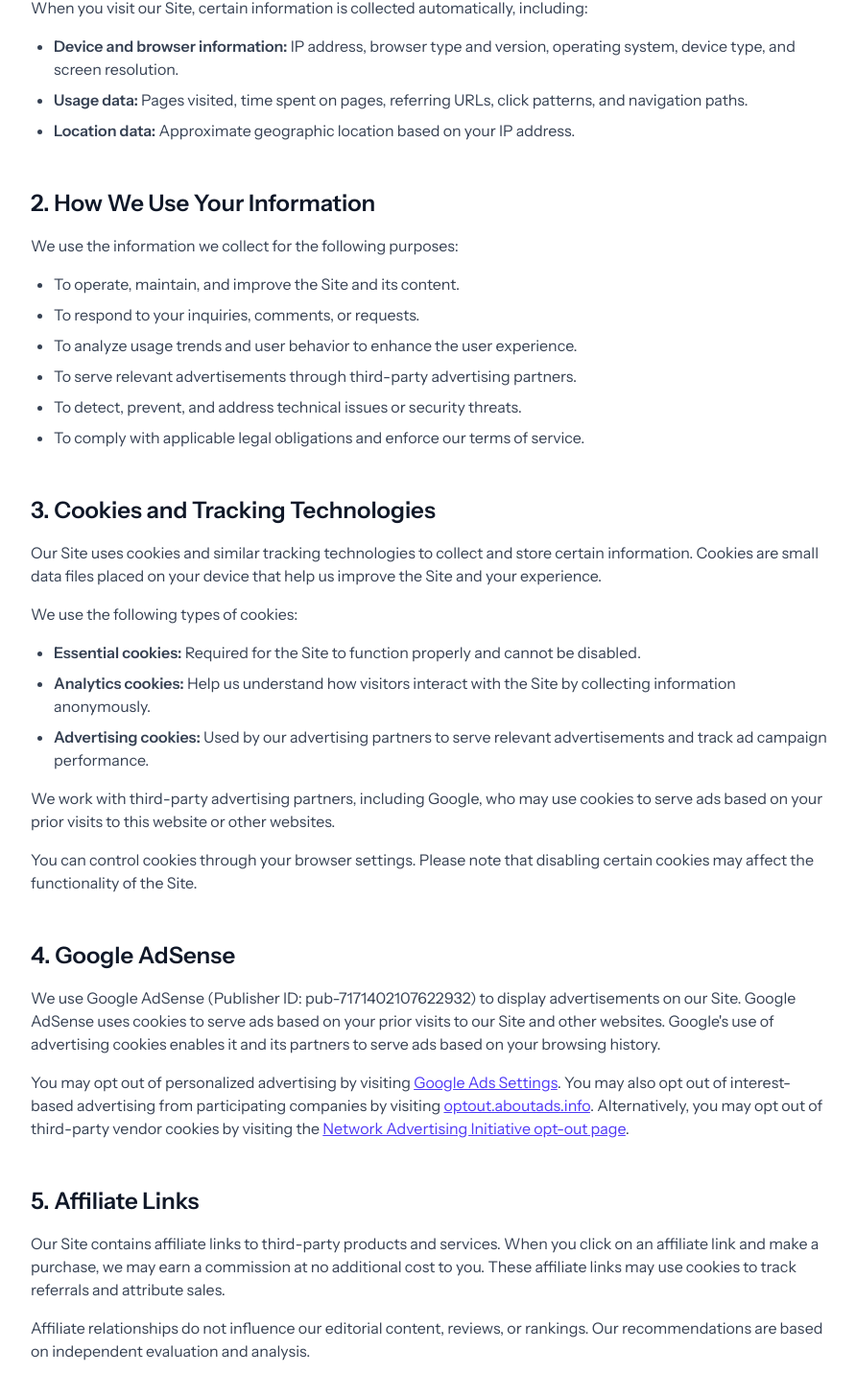
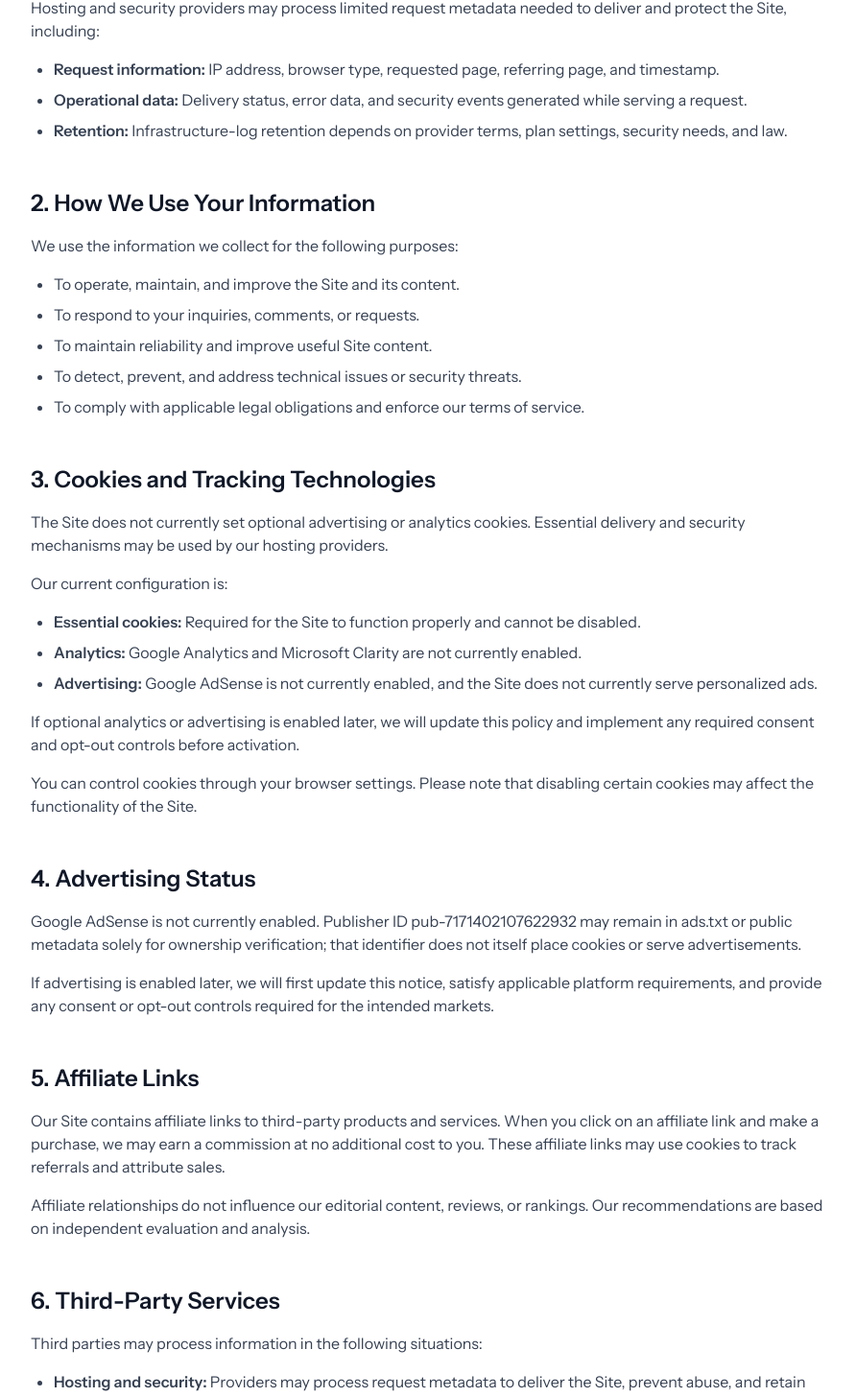
Before and after one commit to raiderj77/aibusinessalternative, a Next.js app: page /privacy in a window 1280 px wide. Shown: the part 754-2210 px from the top of the page at 96% size, without its empty margins (192-1084 px from the left). Built offline with nearby package versions, Linux system fonts and the light colour scheme.

Commit message:
Disable unapproved tracking and harden privacy (#6)

```diff
--- a/next.config.ts
+++ b/next.config.ts
@@ -23,7 +23,7 @@ const nextConfig: NextConfig = {
           {
             key: 'Content-Security-Policy',
             value:
-              "default-src 'self'; script-src 'self' 'unsafe-inline' 'unsafe-eval' https://pagead2.googlesyndication.com https://partner.googleadservices.com https://tpc.googlesyndication.com https://www.googletagmanager.com https://www.google-analytics.com https://adservice.google.com https://fundingchoicesmessages.google.com https://ep1.adtrafficquality.google https://ep2.adtrafficquality.google; style-src 'self' 'unsafe-inline'; img-src 'self' data: https: blob:; frame-src 'self' https://googleads.g.doubleclick.net https://tpc.googlesyndication.com https://www.google.com https://fundingchoicesmessages.google.com https://ep1.adtrafficquality.google https://ep2.adtrafficquality.google; connect-src 'self' https://pagead2.googlesyndication.com https://www.googletagmanager.com https://www.google-analytics.com https://adservice.google.com https://fundingchoicesmessages.google.com https://ep1.adtrafficquality.google https://ep2.adtrafficquality.google; object-src 'none'; base-uri 'none'",
+              "default-src 'self'; script-src 'self' 'unsafe-inline'; style-src 'self' 'unsafe-inline'; img-src 'self' data: https: blob:; font-src 'self' data:; frame-src 'self'; connect-src 'self'; object-src 'none'; base-uri 'none'",
           },
         ],
       },
--- a/package.json
+++ b/package.json
@@ -9,11 +9,12 @@
     "lint": "eslint",
     "lint:content": "node scripts/content-lint.js",
     "lint:predeploy": "node scripts/predeploy-check.js",
+    "test:privacy": "node --test tests/privacy-security.test.mjs",
     "prebuild": "npm run lint:predeploy && npm run lint:content"
   },
   "dependencies": {
     "gray-matter": "^4.0.3",
-    "next": "^15.5.14",
+    "next": "15.5.20",
     "react": "^18.3.1",
     "react-dom": "^18.3.1",
     "remark": "^15.0.1",
@@ -26,7 +27,7 @@
     "@types/react": "^18.3.28",
     "@types/react-dom": "^18.3.7",
     "eslint": "^9",
-    "eslint-config-next": "^15.5.14",
+    "eslint-config-next": "15.5.20",
     "tailwindcss": "^4",
     "typescript": "^5"
   }
--- a/src/app/privacy/page.tsx
+++ b/src/app/privacy/page.tsx
@@ -15,7 +15,7 @@ export default function PrivacyPolicyPage() {
           <h1 className="text-4xl font-bold tracking-tight sm:text-5xl">
             Privacy Policy
           </h1>
-          <p className="mt-4 text-indigo-100">Last updated: April 18, 2026</p>
+          <p className="mt-4 text-indigo-100">Last updated: July 13, 2026</p>
         </div>
       </div>
 
@@ -58,22 +58,21 @@ export default function PrivacyPolicyPage() {
               Information Collected Automatically
             </h3>
             <p className="mb-4">
-              When you visit our Site, certain information is collected
-              automatically, including:
+              Hosting and security providers may process limited request
+              metadata needed to deliver and protect the Site, including:
             </p>
             <ul className="list-disc pl-6 mb-4 space-y-2">
               <li>
-                <strong>Device and browser information:</strong> IP address,
-                browser type and version, operating system, device type, and
-                screen resolution.
+                <strong>Request information:</strong> IP address, browser type,
+                requested page, referring page, and timestamp.
               </li>
               <li>
-                <strong>Usage data:</strong> Pages visited, time spent on pages,
-                referring URLs, click patterns, and navigation paths.
+                <strong>Operational data:</strong> Delivery status, error data,
+                and security events generated while serving a request.
               </li>
               <li>
-                <strong>Location data:</strong> Approximate geographic location
-                based on your IP address.
+                <strong>Retention:</strong> Infrastructure-log retention depends
+                on provider terms, plan settings, security needs, and law.
               </li>
             </ul>
           </section>
@@ -89,14 +88,7 @@ export default function PrivacyPolicyPage() {
             <ul className="list-disc pl-6 mb-4 space-y-2">
               <li>To operate, maintain, and improve the Site and its content.</li>
               <li>To respond to your inquiries, comments, or requests.</li>
-              <li>
-                To analyze usage trends and user behavior to enhance the user
-                experience.
-              </li>
-              <li>
-                To serve relevant advertisements through third-party advertising
-                partners.
-              </li>
+              <li>To maintain reliability and improve useful Site content.</li>
               <li>
                 To detect, prevent, and address technical issues or security
                 threats.
@@ -114,31 +106,29 @@ export default function PrivacyPolicyPage() {
               3. Cookies and Tracking Technologies
             </h2>
             <p className="mb-4">
-              Our Site uses cookies and similar tracking technologies to collect
-              and store certain information. Cookies are small data files placed
-              on your device that help us improve the Site and your experience.
+              The Site does not currently set optional advertising or analytics
+              cookies. Essential delivery and security mechanisms may be used by
+              our hosting providers.
             </p>
-            <p className="mb-4">We use the following types of cookies:</p>
+            <p className="mb-4">Our current configuration is:</p>
             <ul className="list-disc pl-6 mb-4 space-y-2">
               <li>
                 <strong>Essential cookies:</strong> Required for the Site to
                 function properly and cannot be disabled.
               </li>
               <li>
-                <strong>Analytics cookies:</strong> Help us understand how
-                visitors interact with the Site by collecting information
-                anonymously.
+                <strong>Analytics:</strong> Google Analytics and Microsoft
+                Clarity are not currently enabled.
               </li>
               <li>
-                <strong>Advertising cookies:</strong> Used by our advertising
-                partners to serve relevant advertisements and track ad campaign
-                performance.
+                <strong>Advertising:</strong> Google AdSense is not currently
+                enabled, and the Site does not currently serve personalized ads.
               </li>
             </ul>
             <p className="mb-4">
-              We work with third-party advertising partners, including Google,
-              who may use cookies to serve ads based on your prior visits to
-              this website or other websites.
+              If optional analytics or advertising is enabled later, we will
+              update this policy and implement any required consent and opt-out
+              controls before activation.
             </p>
             <p className="mb-4">
               You can control cookies through your browser settings. Please note
@@ -150,46 +140,18 @@ export default function PrivacyPolicyPage() {
           {/* Google AdSense */}
           <section className="mb-12">
             <h2 className="text-2xl font-bold text-gray-900 mb-4">
-              4. Google AdSense
+              4. Advertising Status
             </h2>
             <p className="mb-4">
-              We use Google AdSense (Publisher ID: pub-7171402107622932) to
-              display advertisements on our Site. Google AdSense uses cookies to
-              serve ads based on your prior visits to our Site and other
-              websites. Google&apos;s use of advertising cookies enables it and
-              its partners to serve ads based on your browsing history.
+              Google AdSense is not currently enabled. Publisher ID
+              pub-7171402107622932 may remain in ads.txt or public metadata
+              solely for ownership verification; that identifier does not itself
+              place cookies or serve advertisements.
             </p>
             <p className="mb-4">
-              You may opt out of personalized advertising by visiting{" "}
-              <a
-                href="https://ads.google.com/settings"
-                className="text-indigo-600 hover:text-indigo-800 underline"
-                target="_blank"
-                rel="noopener noreferrer"
-              >
-                Google Ads Settings
-              </a>
-              . You may also opt out of interest-based advertising from
-              participating companies by visiting{" "}
-              <a
-                href="https://optout.aboutads.info"
-                className="text-indigo-600 hover:text-indigo-800 underline"
-                target="_blank"
-                rel="noopener noreferrer"
-              >
-                optout.aboutads.info
-              </a>
-              . Alternatively, you may opt out of third-party vendor cookies by
-              visiting the{" "}
-              <a
-                href="https://optout.networkadvertising.org/"
-                className="text-indigo-600 hover:text-indigo-800 underline"
-                target="_blank"
-                rel="noopener noreferrer"
-              >
-                Network Advertising Initiative opt-out page
-              </a>
-              .
+              If advertising is enabled later, we will first update this notice,
+              satisfy applicable platform requirements, and provide any consent
+              or opt-out controls required for the intended markets.
             </p>
           </section>
 
@@ -218,29 +180,17 @@ export default function PrivacyPolicyPage() {
               6. Third-Party Services
             </h2>
             <p className="mb-4">
-              We use the following third-party services that may collect
-              information about you:
+              Third parties may process information in the following situations:
             </p>
             <ul className="list-disc pl-6 mb-4 space-y-2">
               <li>
-                <strong>Google Analytics:</strong> We use Google Analytics to
-                analyze website traffic and usage patterns. Google Analytics
-                collects information such as how often users visit the Site,
-                what pages they visit, and what other sites they visited prior
-                to coming to our Site. For more information, please review{" "}
-                <a
-                  href="https://policies.google.com/privacy"
-                  className="text-indigo-600 hover:text-indigo-800 underline"
-                  target="_blank"
-                  rel="noopener noreferrer"
-                >
-                  Google&apos;s Privacy Policy
-                </a>
-                .
+                <strong>Hosting and security:</strong> Providers may process
+                request metadata to deliver the Site, prevent abuse, and retain
+                operational logs under their own terms and our settings.
               </li>
               <li>
-                <strong>Google AdSense:</strong> As described in Section 4
-                above.
+                <strong>Optional Google services:</strong> Google Analytics and
+                Google AdSense are not currently enabled, as described above.
               </li>
               <li>
                 <strong>Affiliate networks:</strong> Various affiliate networks
@@ -399,11 +349,10 @@ export default function PrivacyPolicyPage() {
               </li>
             </ul>
             <p className="mb-4">
-              We honor the <strong>Global Privacy Control (GPC)</strong> browser
-              signal as a universal opt-out of targeted advertising, data sale,
-              and data sharing. When your browser sends a GPC signal, we
-              automatically suppress all non-essential analytics and advertising
-              scripts, no banner interaction required.
+              The Site does not currently sell personal data or run targeted
+              advertising. If processing subject to an opt-out is introduced
+              later, we will honor applicable <strong>Global Privacy Control
+              (GPC)</strong> signals and add any additional required controls.
             </p>
             <p className="mb-4">
               <strong>We do not sell sensitive personal data under any
```
Also changed, not shown: src/app/api/indexnow/route.ts (deleted, +0 -38 lines), src/app/layout.tsx (+1 -81 lines), src/lib/gpc.ts (deleted, +0 -28 lines), src/middleware.ts (deleted, +0 -21 lines), vercel.json, 2 other files (tests, documents, lock files or other folders).
